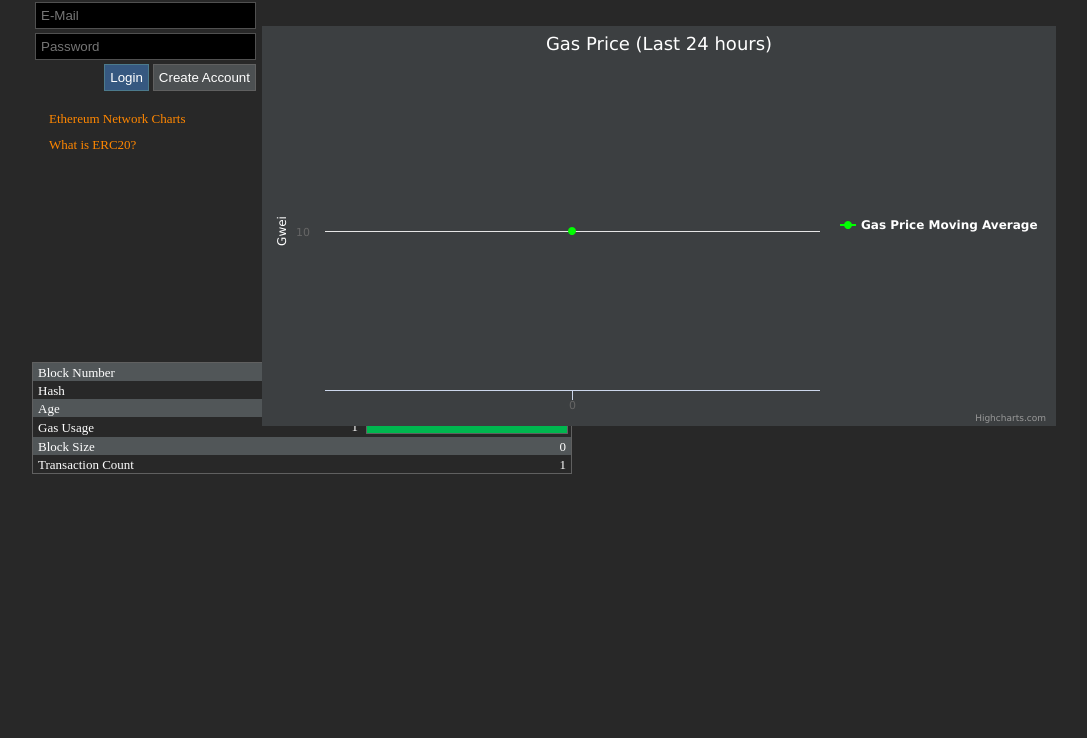
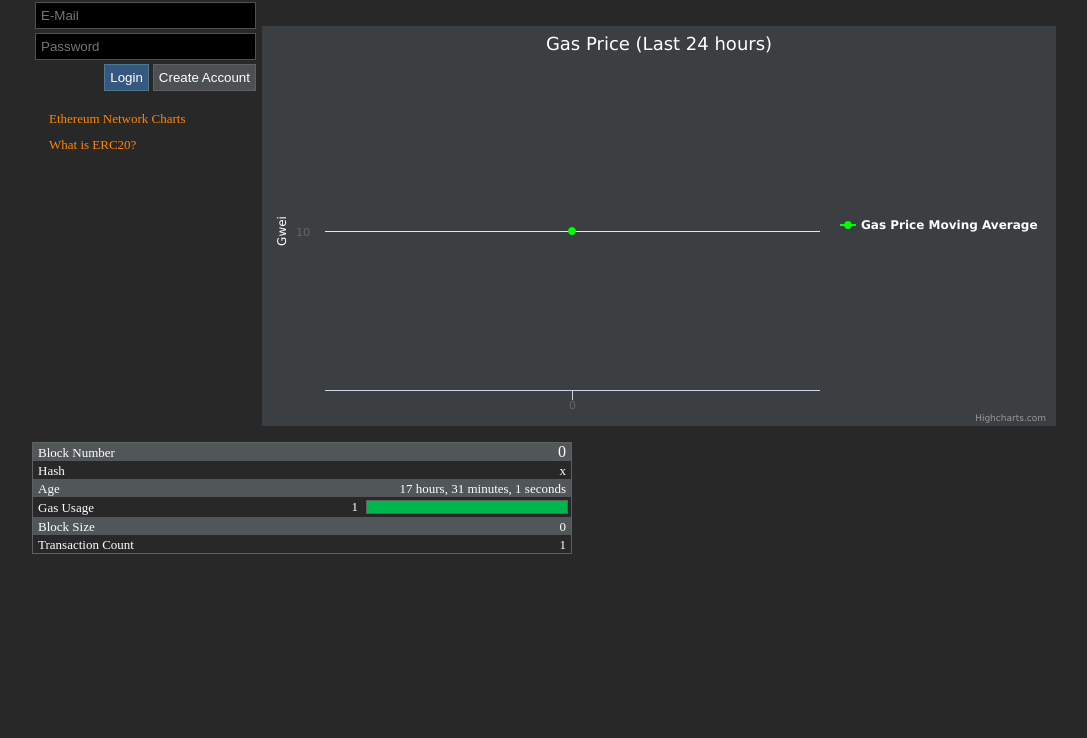
Before and after one commit to ICOFactory/app-backend, a Flask app: page / in a window 1280 px wide. Shown: the part 166-904 px from the top of the page, without its empty margins (96-1183 px from the left). Run offline with Flask 2, Linux system fonts and the light colour scheme; tables that the repository leaves empty hold one stand-in row (values such as "Sample post"); some libraries are stand-ins or nearby versions.

Commit message:
some stylesheets

```diff
--- a/static/stylesheet.css
+++ b/static/stylesheet.css
@@ -36,6 +36,10 @@
     background-color: rgb(242,106,78);
 }
 
+span#latest_block_number {
+    padding:5px;
+}
+
 span#latest_block_hash {
     font-size:small;
     padding:5px;
@@ -58,6 +62,7 @@
 }
 
 div#home_latest_blocks {
+    margin-top:80px;
     width:1024px;
 }
 
```
